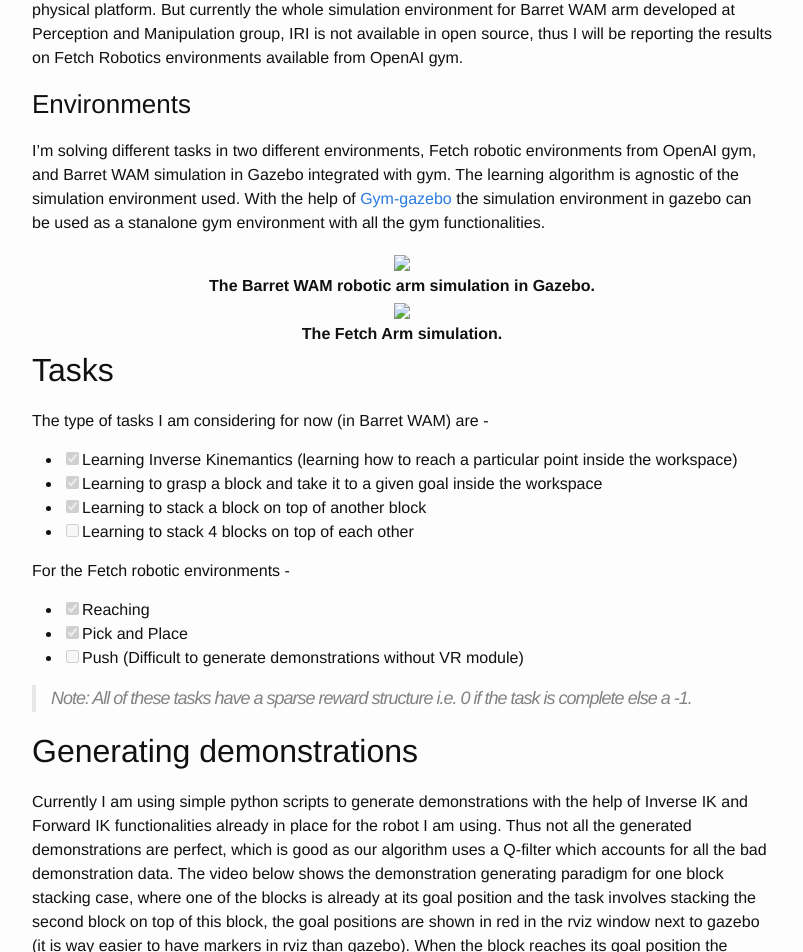
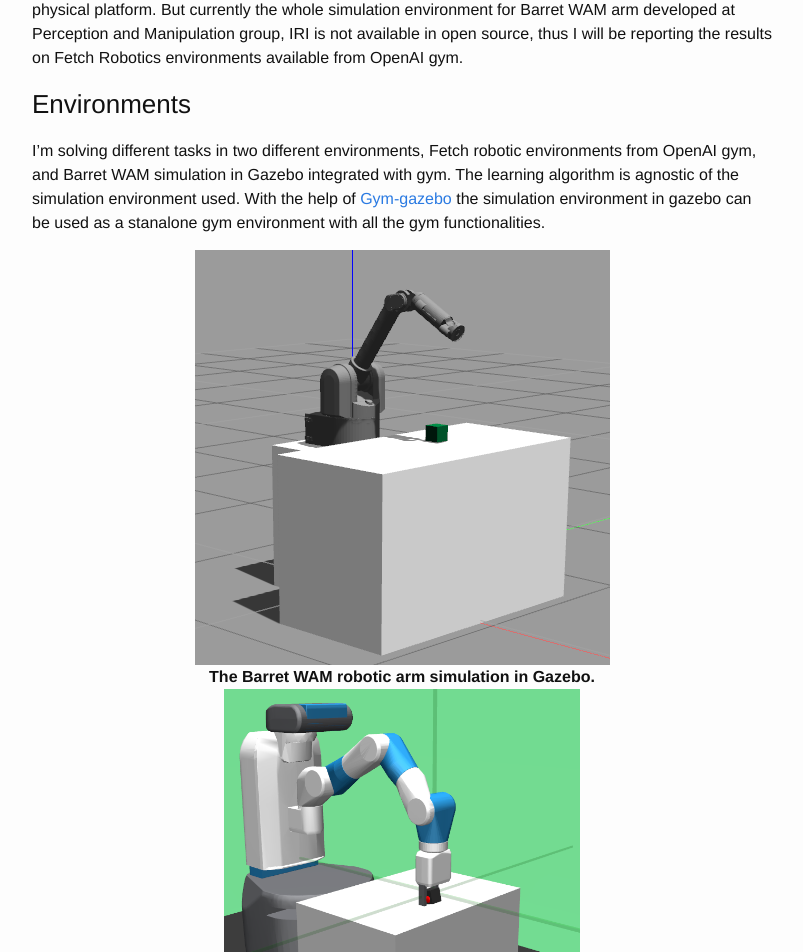
Before and after one commit to jangirrishabh/jangirrishabh.github.io, a Jekyll site: the page built from _posts/2018-03-25-Overcoming-exploration-demos.md, in a window 1280 px wide. Shown: the part 3024-3976 px from the top of the page, without its empty margins (238-1041 px from the left). Built offline with Jekyll 4.4.1, drawn with Linux system fonts in a browser that asks for light colours; formulas are drawn with MathJax 3; comment, search, counter and statistics services are not loaded.

Commit message:
Exploration from demo blog update

```diff
--- a/_posts/2018-03-25-Overcoming-exploration-demos.md
+++ b/_posts/2018-03-25-Overcoming-exploration-demos.md
@@ -87,12 +87,12 @@
 
 
 <div class="imgcap" align="middle">
-<center><img src="assets/research/wam_single_block_reach.png" ></center>
+<center><img src="/assets/research/wam_single_block_reach.png" ></center>
 <div class="thecap" align="middle"><b>The Barret WAM robotic arm simulation in Gazebo.</b></div>
 </div>
 
 <div class="imgcap" align="middle">
-<center><img src="assets/research/fetchEnv.png" width="48%"></center>
+<center><img src="/assets/research/fetchEnv.png" width="48%"></center>
 <div class="thecap" align="middle"><b>The Fetch Arm simulation.</b></div>
 </div>
 
@@ -164,14 +164,14 @@
 
 
 <div class="imgcap">
-<center><img src="assets/research/pickPlaceFetch.png"></center>
+<center><img src="/assets/research/pickPlaceFetch.png"></center>
 <div class="thecap" align="middle"><b>Training results for Fetch Pick and Place task without demonstrations.</b></div>
 </div>
 
 <p></p>
 
 <div class="imgcap">
-<center><img src="assets/research/fetchPickPlaceWithDemonstrations.png"></center>
+<center><img src="/assets/research/fetchPickPlaceWithDemonstrations.png"></center>
 <div class="thecap" align="middle"><b>Training results for Fetch Pick and Place task with the generated demonstrations.</b></div>
 </div>
 
```
